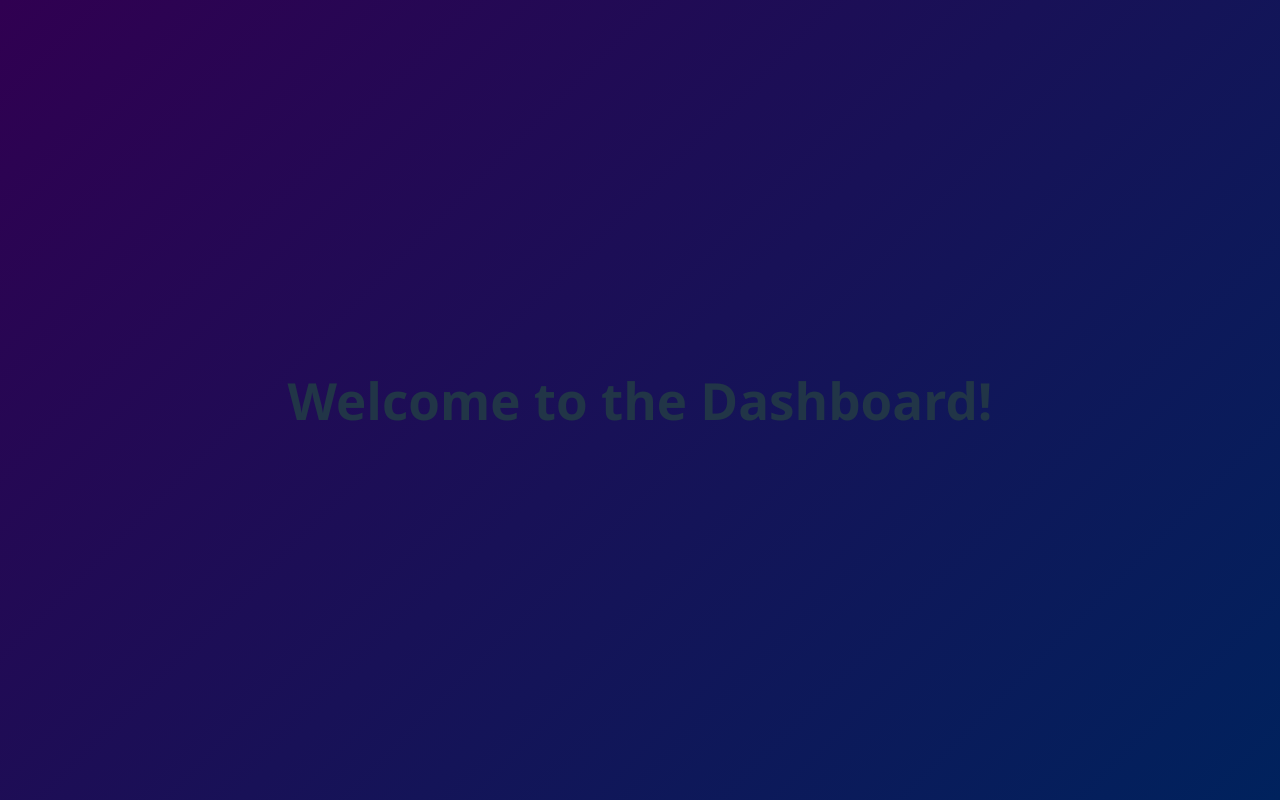
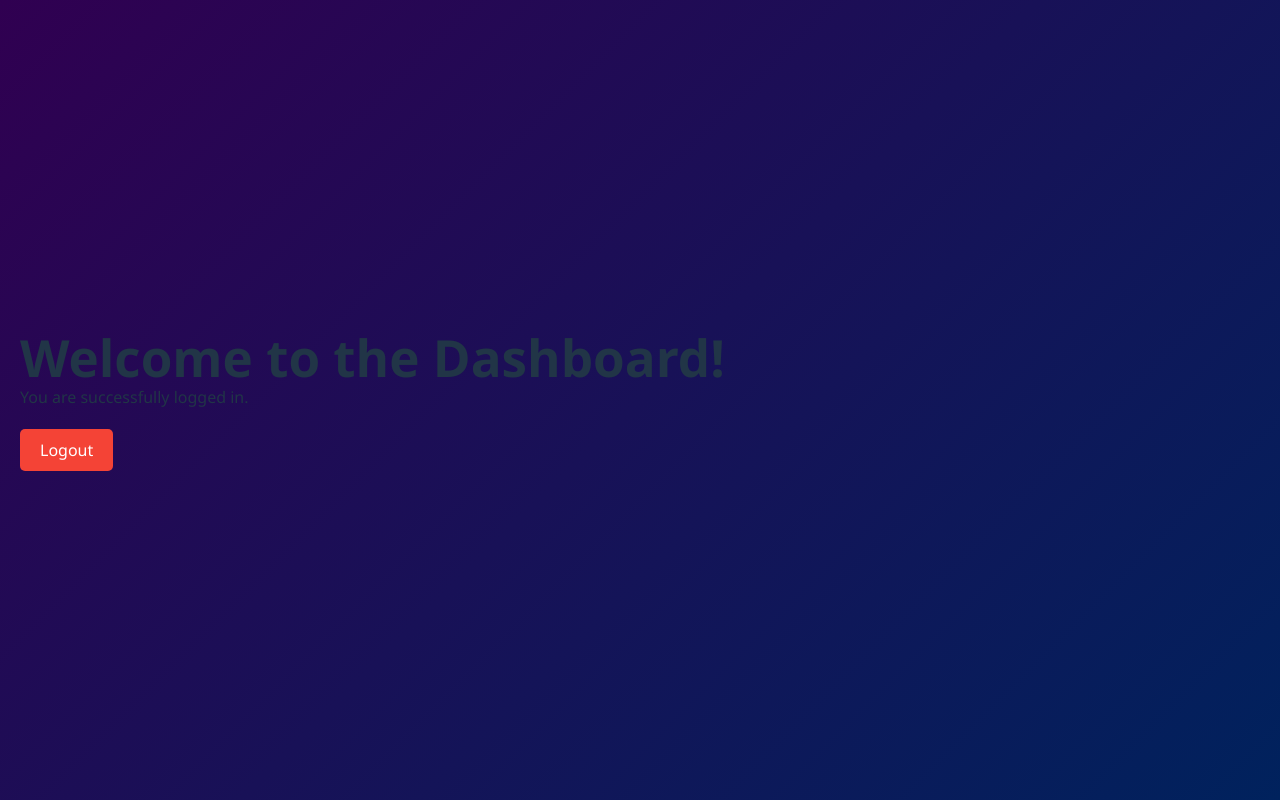
Before and after one commit to editeding458/blogpost-management, a React (Vite) app: page /dashboard in a window 1280 px wide. Built offline with nearby package versions, Linux system fonts and the light colour scheme; sample sign-in values are in the browser's storage.

Commit message:
[AN][added]

```diff
--- a/package.json
+++ b/package.json
@@ -13,7 +13,8 @@
     "react": "^19.2.0",
     "react-dom": "^19.2.0",
     "react-icons": "^5.5.0",
-    "react-router-dom": "^7.13.0"
+    "react-router-dom": "^7.13.0",
+    "react-toastify": "^11.0.5"
   },
   "devDependencies": {
     "@eslint/js": "^9.39.1",
--- a/src/App.jsx
+++ b/src/App.jsx
@@ -1,57 +1,52 @@
-import {
-  createBrowserRouter,
-  Navigate,
-  RouterProvider,
-} from "react-router-dom";
-import "./App.css";
-import Dashboard from "./pages/Dashboard";
-import Login from "./pages/Login.jsx";
-import Register from "./pages/Register.jsx";
+import { BrowserRouter, Route, Routes } from 'react-router-dom';
+import { ToastContainer } from 'react-toastify';
 
-const DefaultRoute = () => {
-  const loginData = JSON.parse(localStorage.getItem("loginData"));
-  if (loginData) {
-    return <Navigate to="/dashboard" replace />;
-  }
-  return <Navigate to="/login" replace />;
-};
+import AuthGuard from './auth/AuthGuard';
+import Dashboard from './pages/Dashboard';
+import Login from './pages/Login';
+import Register from './pages/Register';
 
 function App() {
-  const route = createBrowserRouter([
-    {
-      path: "/",
-      element: <DefaultRoute />,
-    },
-    {
-      path: "/login",
-      element: <Login />,
-    },
-    {
-      path: "/register",
-      element: <Register />,
-    },
-    {
-      path: "/dashboard",
-      element: <Dashboard />,
-    },
-    {
-      path: "*",
-      element: (
-        <div
-          style={{
-            textAlign: "center",
-            padding: "100px",
-            color: "white",
-          }}
-        >
-          <h1>404 - Page Not Found</h1>
-          <p>The page you are looking for does not exist.</p>
-        </div>
-      ),
-    },
-  ]);
-
-  return <RouterProvider router={route} />;
+  return (
+    <BrowserRouter>
+      <Routes>
+        <Route path="/register" element={
+          <AuthGuard required={false}>
+            <Register />
+          </AuthGuard>
+        } />
+        <Route path="/login" element={
+          <AuthGuard required={false}>
+            <Login />
+          </AuthGuard>
+        } />
+        <Route
+          path="/dashboard"
+          element={
+            <AuthGuard required={true}>
+              <Dashboard />
+            </AuthGuard>
+          }
+        />
+        <Route path="/" element={
+          <AuthGuard required={false}>
+            <Login />
+          </AuthGuard>
+        } />
+      </Routes>
+       <ToastContainer
+        position='top-right'
+        autoClose={1000}
+        hideProgressBar={false}
+        newestOnTop={false}
+        closeOnClick={false}
+        rtl={false}
+        pauseOnFocusLoss
+        draggable
+        pauseOnHover
+        theme='light'/>
+    </BrowserRouter>
+  );
 }
 
 export default App;
--- /dev/null
+++ b/src/auth/AuthGuard.jsx
@@ -0,0 +1,22 @@
+import { useEffect } from "react";
+import { useNavigate } from "react-router-dom";
+
+const AuthGuard = ({ children, required }) => {
+  const navigate = useNavigate();
+
+  useEffect(() => {
+    const loginData = JSON.parse(localStorage.getItem("loginData"));
+
+    if (required && !loginData) {
+
+      navigate("/login");
+    } else if (!required && loginData) {
+
+      navigate("/dashboard");
+    }
+  }, [navigate, required]);
+
+  return children;
+};
+
+export default AuthGuard;
--- a/src/pages/Dashboard.jsx
+++ b/src/pages/Dashboard.jsx
@@ -1,10 +1,34 @@
+
+import { useNavigate } from "react-router-dom";
 
 const Dashboard = () => {
+  const navigate = useNavigate();
+
+  const handleLogout = () => {
+    localStorage.removeItem("loginData");
+    navigate("/login");
+  };
+
   return (
-    <div>
+    <div style={{ padding: "20px" }}>
       <h1>Welcome to the Dashboard!</h1>
+      <p>You are successfully logged in.</p>
+      <button
+        onClick={handleLogout}
+        style={{
+          padding: "10px 20px",
+          backgroundColor: "#f44336",
+          color: "white",
+          border: "none",
+          borderRadius: "5px",
+          cursor: "pointer",
+          marginTop: "20px",
+        }}
+      >
+        Logout
+      </button>
     </div>
-  )
-}
+  );
+};
 
-export default Dashboard
+export default Dashboard;
--- a/src/pages/Login.jsx
+++ b/src/pages/Login.jsx
@@ -1,6 +1,7 @@
 import { useState } from "react";
 import { FaEye, FaEyeSlash } from "react-icons/fa"; // Import eye icons
 import { useNavigate } from "react-router-dom";
+import { toast } from "react-toastify";
 import "./Login.css";
 
 const Login = () => {
@@ -60,9 +61,9 @@ const Login = () => {
       ) {
         localStorage.setItem("loginData", JSON.stringify(loginData));
         navigate("/Dashboard");
-        alert("Login successfully...!");
+        toast.success("Login successfully");
       } else {
-        alert("invalid email or password");
+        toast.error("invalid email or password");
       }
     }
   };
--- a/src/pages/Register.jsx
+++ b/src/pages/Register.jsx
@@ -1,6 +1,7 @@
 import { useState } from "react";
 import { FaEye, FaEyeSlash } from "react-icons/fa"; // Import eye icons
 import { Link, useNavigate } from "react-router-dom";
+import { toast } from "react-toastify";
 import "./Register.css";
 
 const Register = () => {
@@ -77,7 +78,7 @@ const Register = () => {
     if (validate()) {
       const { confirmPassword, ...userData } = formData;
       localStorage.setItem("authData", JSON.stringify(userData));
-      alert("Registration successfully...!");
+      toast.success("Registration successfully...!");
       navigate("/Login");
     }
   };
@@ -88,7 +89,7 @@ const Register = () => {
       <h5>Join us and start journey</h5>
       <form onSubmit={handleSubmit}>
         <div className="form-group">
-          <label htmlFor="username">Username</label>
+          <label htmlFor="username">Fullname</label>
           <input
             type="text"
             id="username"
```
Also changed, not shown: src/components/Navbar.jsx (added), 1 other file (tests, documents, lock files or other folders).
